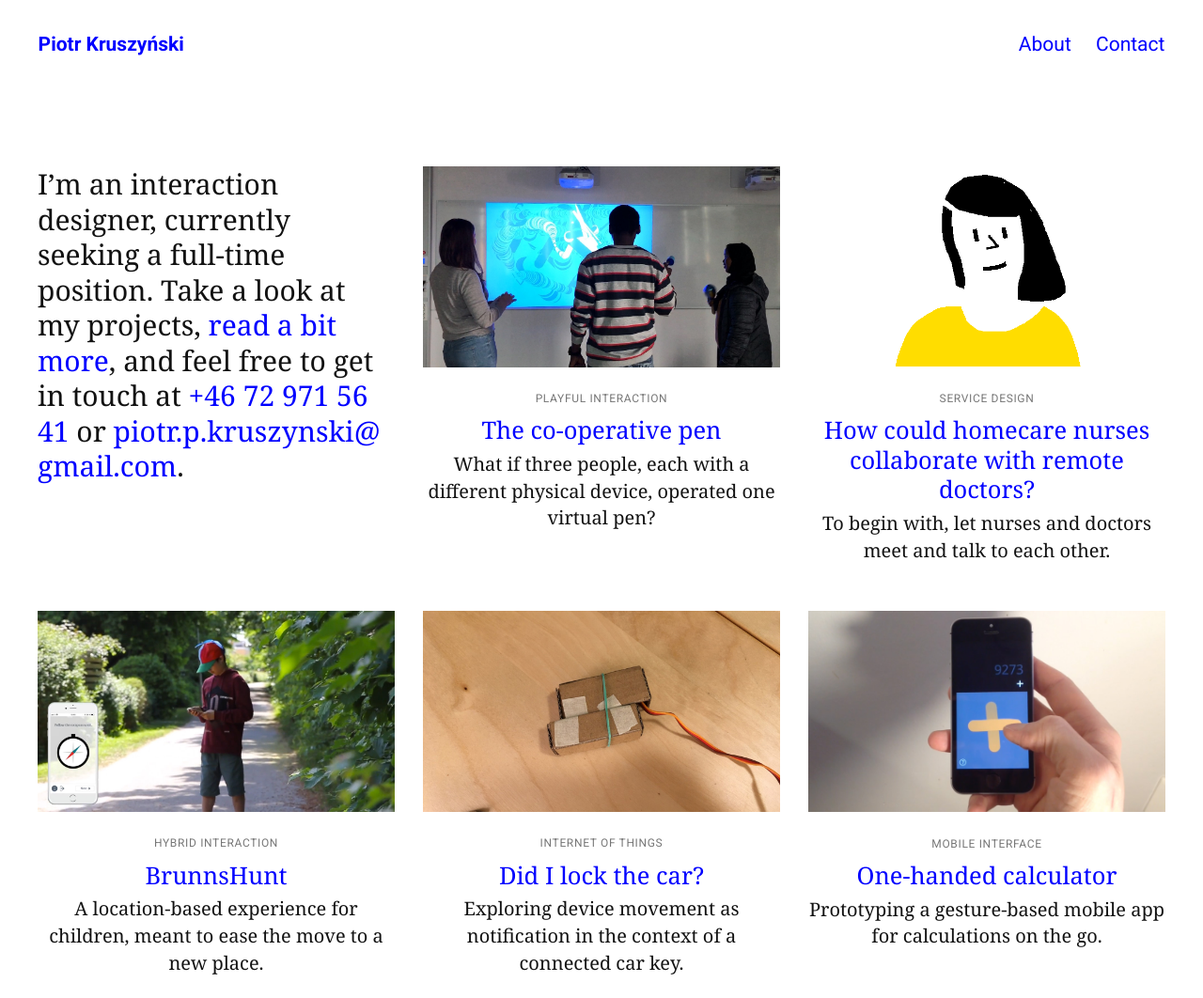
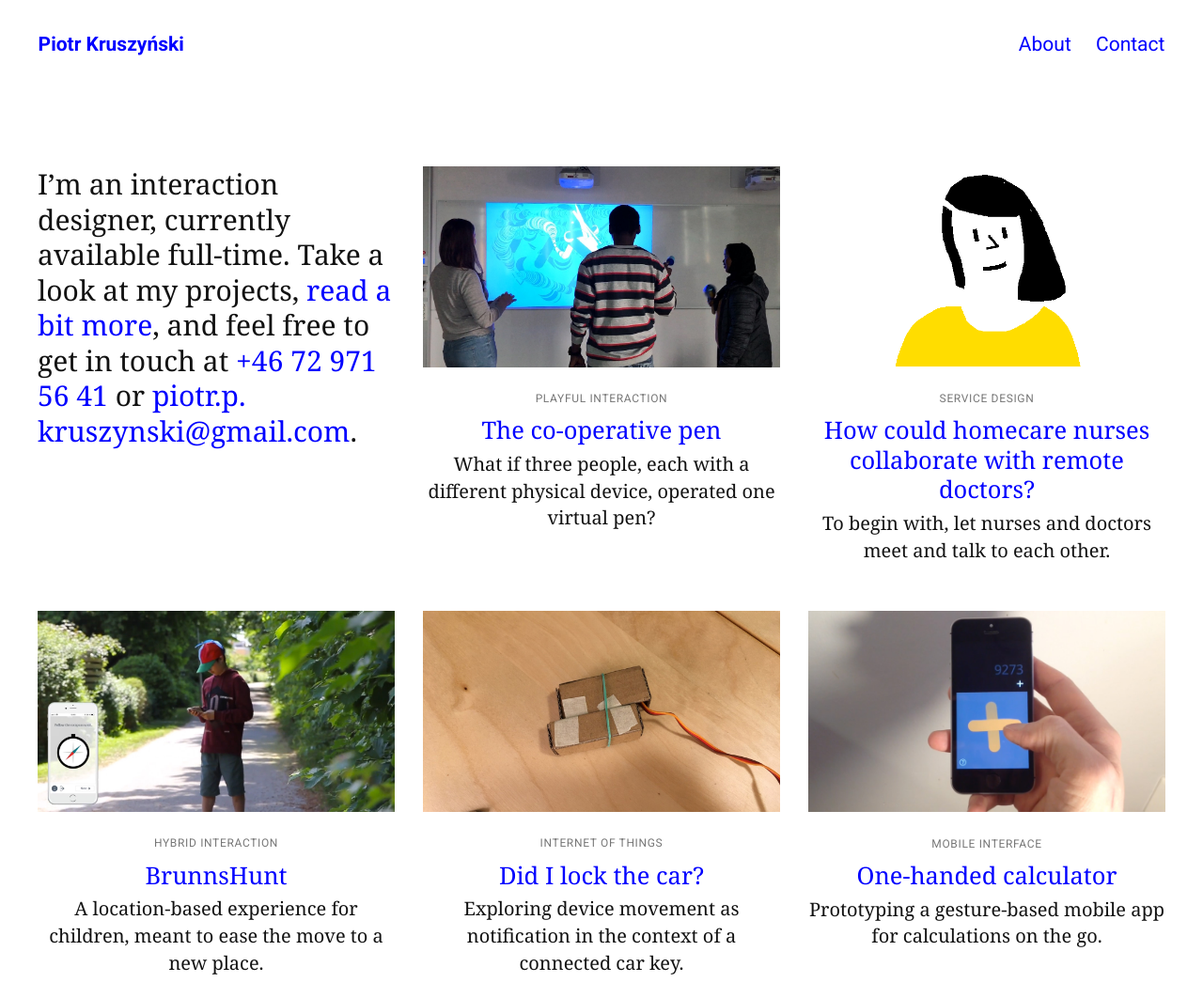
Before and after one commit to p-p-k/p-p-k.github.io, a plain HTML site: page index.html in a window 1280 px wide. Shown: the top 1062 px of the page at 94% size. Drawn offline with nearby package versions, Linux system fonts and the light colour scheme.

Commit message:
Update index.html

```diff
--- a/index.html
+++ b/index.html
@@ -41,7 +41,7 @@
     <div class="row top">
       <div class="col-lg-4 col-md-8">
         <div class="introAndTags">
-          <h2 class="intro" id="intro">I’m an interaction designer, currently seeking a full-time position. Take a look
+          <h2 class="intro" id="intro">I’m an interaction designer, currently available full-time. Take a look
             at
             my
             projects, <a href="#about">read a bit more</a>,
```
